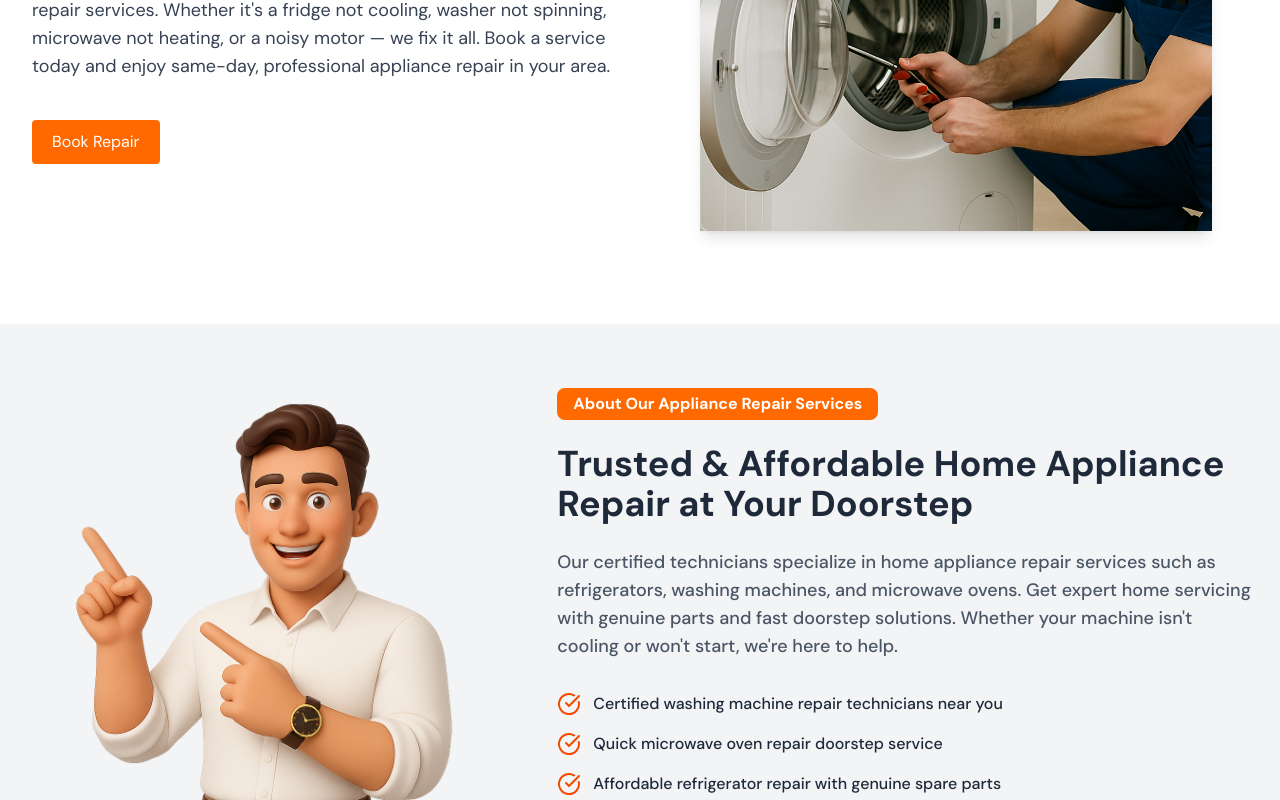
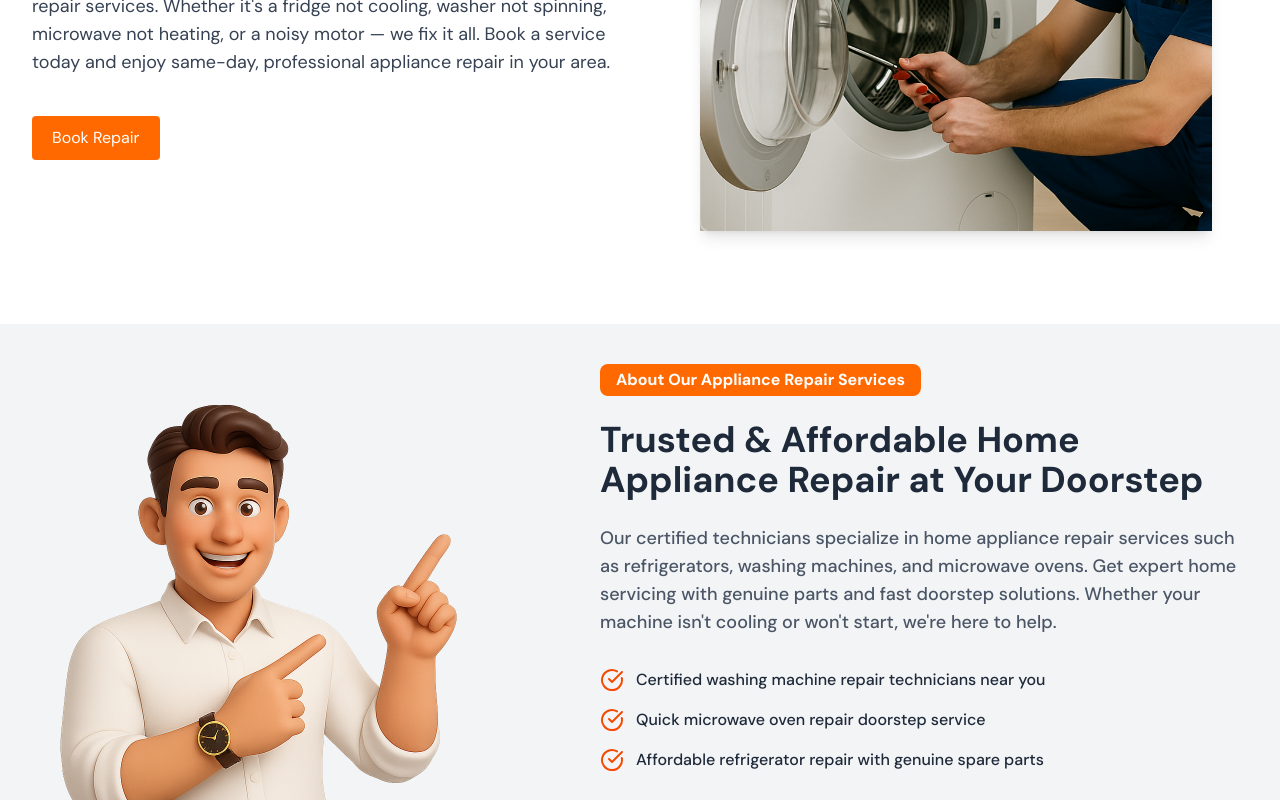
Before and after one commit to Jangidp0903/Shree-Shyam-Electronics, a Next.js app: page / in a window 1280 px wide. Shown: the part 540-1340 px from the top of the page. Built offline with nearby package versions, Linux system fonts and the light colour scheme.

Commit message:
image change and change button to anchor

```diff
--- a/src/components/AboutSection.tsx
+++ b/src/components/AboutSection.tsx
@@ -22,23 +22,21 @@ const AboutSection: React.FC = () => {
   ];
 
   return (
-    <section
-      id="about"
-      className="py-8 sm:py-12 md:py-16 bg-gray-100 overflow-hidden"
-    >
-      <div className="container mx-auto px-4 sm:px-6">
-        <div className="w-full max-w-7xl mx-auto grid grid-cols-1 md:grid-cols-2 lg:grid-cols-12 gap-6 md:gap-8 lg:gap-12 items-center">
-          {/* Image Content - takes 5/12 columns on large screens */}
-          <div className="lg:col-span-5 w-full order-2 md:order-1">
+    <section id="about" className="bg-gray-100 overflow-hidden">
+      <div className="container mx-auto">
+        <div className="w-full max-w-7xl mx-auto flex flex-col md:flex-row gap-6 md:gap-8 lg:gap-12 justify-end items-end">
+          {/* Image Content - Smaller width but taller height on mobile */}
+          <div className="lg:col-span-5 w-4/5 sm:w-3/5 md:w-5/12 lg:w-5/12 mx-auto md:mx-0 order-2 md:order-1">
             <div className="overflow-hidden rounded-xl">
               <div>
-                <div className="relative w-full h-0 pb-[100%]">
+                {/* Increased height: Mobile 120%, tablet 110%, desktop 100% */}
+                <div className="relative w-full h-0 pb-[120%] sm:pb-[110%] lg:pb-[100%]">
                   <Image
                     src={About}
                     alt="Technician repairing home appliances like washing machine and fridge"
                     fill
                     className="rounded-xl object-cover"
-                    sizes="(min-width: 1024px) 40vw, (min-width: 768px) 50vw, 100vw"
+                    sizes="(min-width: 1024px) 40vw, (min-width: 768px) 50vw, 80vw"
                     priority
                   />
                 </div>
@@ -46,8 +44,8 @@ const AboutSection: React.FC = () => {
             </div>
           </div>
 
-          {/* Text Content - takes 7/12 columns on large screens */}
-          <div className="lg:col-span-7 mt-6 md:mt-0 order-1 md:order-2">
+          {/* Text Content */}
+          <div className="lg:col-span-7 w-full md:w-7/12 lg:w-7/12 mt-4 p-4 md:p-6 lg:p-10 md:mt-0 order-1 md:order-2 px-4 sm:px-6">
             {/* Badge */}
             <div className="mb-3 sm:mb-4">
               <span className="inline-block text-xs sm:text-sm md:text-base rounded-lg font-bold text-white px-3 sm:px-4 py-1 bg-orange-500">
--- a/src/components/Button.tsx
+++ b/src/components/Button.tsx
@@ -7,18 +7,14 @@ interface ButtonProps {
 }
 
 const Button: React.FC<ButtonProps> = ({ text, className, phoneNumber }) => {
-  const handleCall = () => {
-    window.location.href = `tel:${phoneNumber}`;
-  };
-
   return (
-    <button
-      onClick={handleCall}
-      className={`relative cursor-pointer rounded px-5 py-2.5 overflow-hidden group bg-orange-500 hover:bg-gradient-to-r hover:from-orange-500 hover:to-orange-400 text-white hover:ring-2 hover:ring-offset-2 hover:ring-orange-400 transition-all ease-out duration-300 ${className}`}
+    <a
+      href={`tel:${phoneNumber}`}
+      className={`relative inline-block cursor-pointer rounded px-5 py-2.5 overflow-hidden group bg-orange-500 hover:bg-gradient-to-r hover:from-orange-500 hover:to-orange-400 text-white hover:ring-2 hover:ring-offset-2 hover:ring-orange-400 transition-all ease-out duration-300 ${className}`}
     >
       <span className="absolute right-0 w-8 h-32 -mt-12 transition-all duration-1000 transform translate-x-12 bg-white opacity-10 rotate-12 group-hover:-translate-x-40 ease"></span>
       <span className="relative">{text}</span>
-    </button>
+    </a>
   );
 };
 
```
Also changed, not shown: public/about.png.
